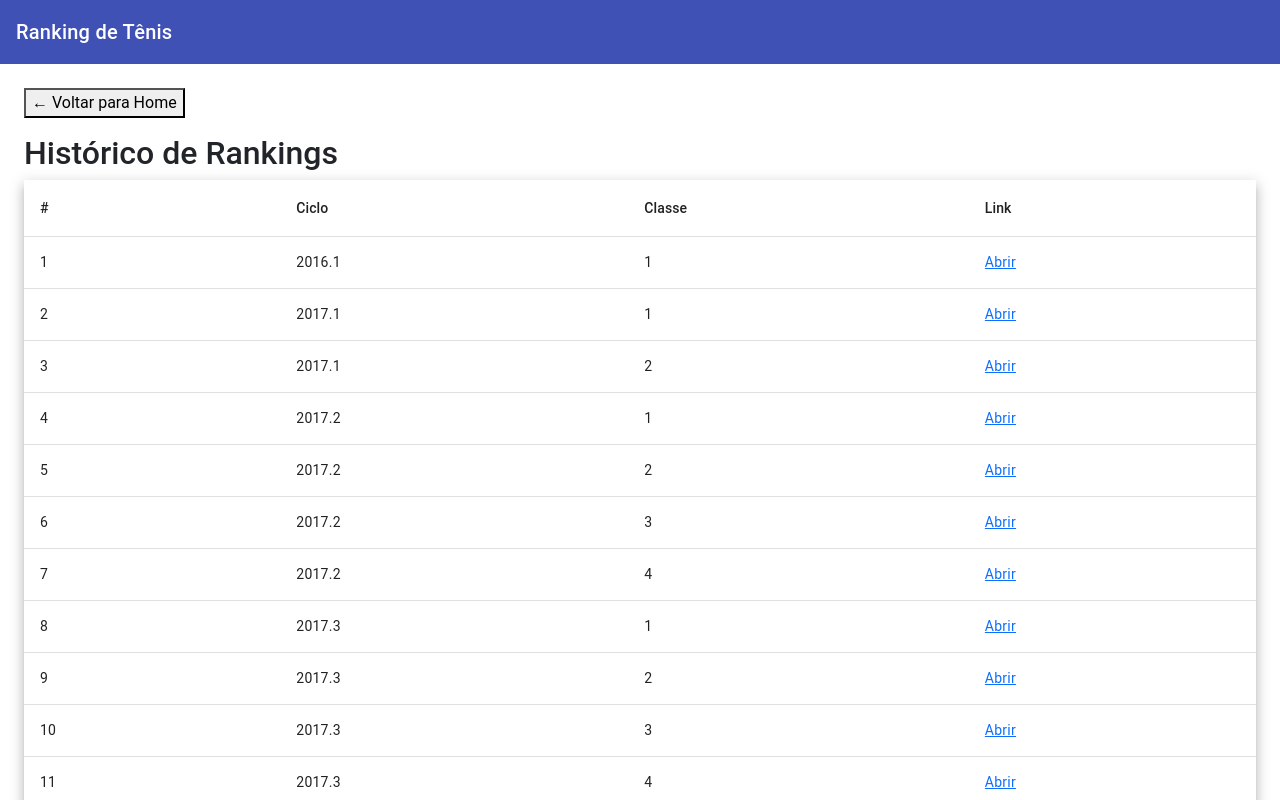
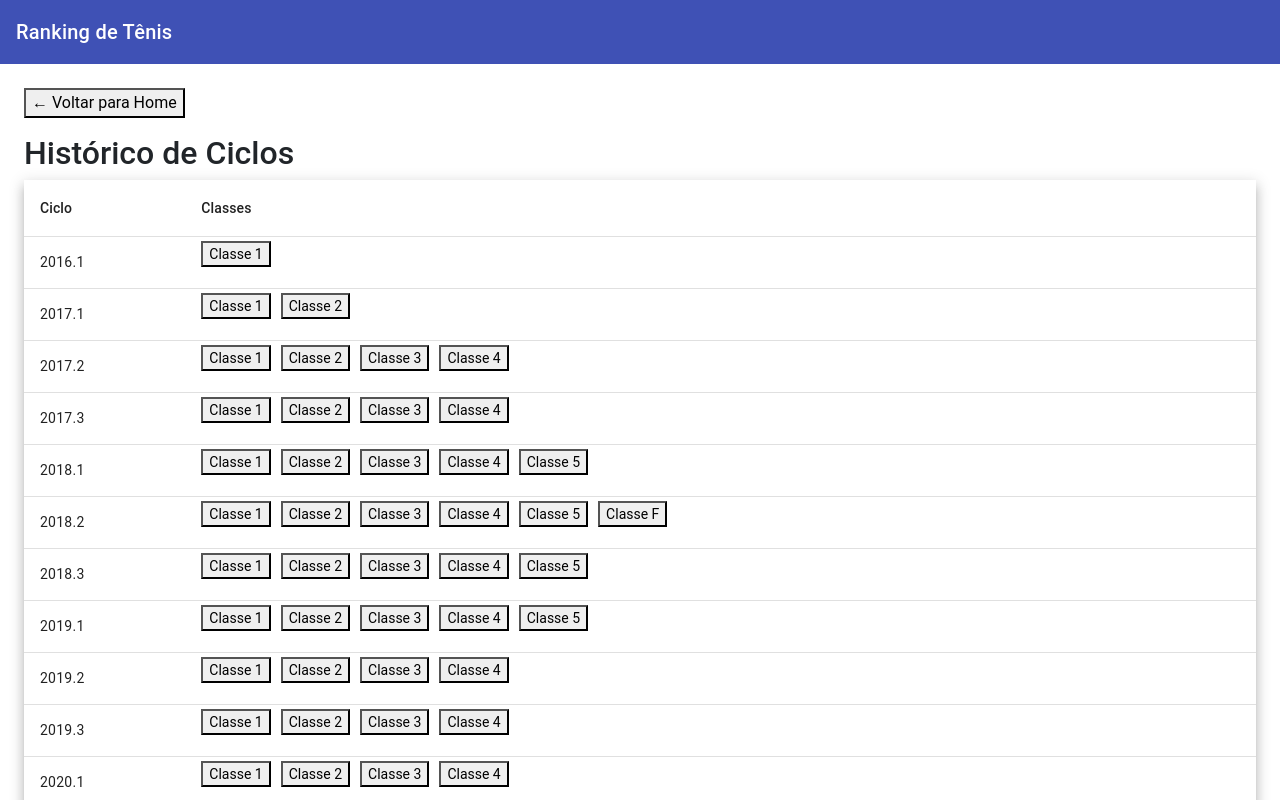
Before and after one commit to geovaniSchneider/tenis-np, an Angular app: page /ranking-history in a window 1280 px wide. Shown: the top 800 px of the page. Built offline with nearby package versions, Linux system fonts and the light colour scheme.

Commit message:
Ajuste dados 2017.2 e 3, historico de ciclos

```diff
--- a/src/app/components/head-to-head/head-to-head.component.ts
+++ b/src/app/components/head-to-head/head-to-head.component.ts
@@ -21,9 +21,10 @@ import { ActivatedRoute, Router } from '@angular/router';
   ],
   template: `
     <div class="container mt-3">
+
       <!-- Botão voltar -->
-      <button mat-button color="primary" class="mb-3" (click)="goBack()">
-        &larr; Voltar para Lista de Jogadores
+      <button mat-button color="primary" class="mb-3" (click)="goHome()">
+        &larr; Voltar para Home
       </button>
 
       <h2>Head-to-Head</h2>
@@ -226,7 +227,7 @@ export class HeadToHeadComponent implements OnInit {
     this.stats = this.ranking.getHeadToHeadStats(this.jogadorA, this.jogadorB);
   }
 
-  goBack() {
-    this.router.navigate(['/jogadores']);
+  goHome() {
+    this.router.navigate(['/home']);
   }
 }
--- a/src/app/components/home/home.component.html
+++ b/src/app/components/home/home.component.html
@@ -6,12 +6,17 @@
     </header>
 
     <button mat-raised-button color="primary" [routerLink]="['/jogadores']">
-        Lista de Jogadores
+        Jogadores
       </button>
 
       <button mat-raised-button color="primary" [routerLink]="['/ranking-history']">
         Histórico do Ranking
       </button>
+
+      <button mat-raised-button color="primary" [routerLink]="['/head-to-head']">
+        Head-to-Head
+      </button>
+
 
 
     <!-- Banner apoiadores (carrossel simples) -->
--- a/src/app/components/player-list/player-list.component.ts
+++ b/src/app/components/player-list/player-list.component.ts
@@ -33,14 +33,7 @@ interface PlayerStats {
         &larr; Voltar para Home
       </button>
 
-      <h2>Lista de Jogadores</h2>
-
-      <!-- Botão para Head-to-Head -->
-      <div class="mb-3">
-        <button mat-raised-button color="primary" [routerLink]="['/head-to-head']">
-          Ver Head-to-Head
-        </button>
-      </div>
+      <h2>Jogadores</h2>
 
       <table mat-table [dataSource]="dataSource" matSort class="table table-striped">
 
--- a/src/app/components/ranking-history/ranking-history.component.html
+++ b/src/app/components/ranking-history/ranking-history.component.html
@@ -5,39 +5,37 @@
     &larr; Voltar para Home
   </button>
 
-    <h2>Histórico de Rankings</h2>
+    <h2>Histórico de Ciclos</h2>
 
     <div *ngIf="carregando">Carregando...</div>
 
     <table *ngIf="!carregando" mat-table [dataSource]="dados" class="mat-elevation-z8 w-full">
-      <!-- Rank -->
-      <ng-container matColumnDef="rank">
-        <th mat-header-cell *matHeaderCellDef>#</th>
-        <td mat-cell *matCellDef="let element; let i = index">{{ i + 1 }}</td>
+
+      <!-- Coluna: Ciclo -->
+      <ng-container matColumnDef="ciclo">
+        <th mat-header-cell *matHeaderCellDef>Ciclo</th>
+        <td mat-cell *matCellDef="let element">{{ element.ciclo }}</td>
       </ng-container>
 
-      <!-- Ciclo -->
-      <ng-container matColumnDef="Ciclo">
-        <th mat-header-cell *matHeaderCellDef>Ciclo</th>
-        <td mat-cell *matCellDef="let element">{{ element.Ciclo }}</td>
-      </ng-container>
+      <!-- Coluna: Classes -->
+      <ng-container matColumnDef="classes">
+        <th mat-header-cell *matHeaderCellDef>Classes</th>
+        <td mat-cell *matCellDef="let element">
+          <ng-container *ngFor="let classe of element.classes; let i = index">
 
-      <!-- Classe -->
-      <ng-container matColumnDef="Classe">
-        <th mat-header-cell *matHeaderCellDef>Classe</th>
-        <td mat-cell *matCellDef="let element">{{ element.Classe }}</td>
-      </ng-container>
+            <button mat-button color="primary" class="mb-3" (click)="abrirLink(classe.link)" style="margin-right: 10px;">
+              Classe {{ classe.nome }}
+            </button>
 
-      <!-- Link -->
-      <ng-container matColumnDef="Link">
-        <th mat-header-cell *matHeaderCellDef>Link</th>
-        <td mat-cell *matCellDef="let element">
-
-          <a [href]="element.Link" target="_blank">Abrir</a>
+          </ng-container>
         </td>
       </ng-container>
 
-      <tr mat-header-row *matHeaderRowDef="['rank', 'Ciclo', 'Classe', 'Link']"></tr>
-      <tr mat-row *matRowDef="let row; columns: ['rank', 'Ciclo', 'Classe', 'Link'];"></tr>
+      <!-- Cabeçalho e linhas -->
+      <tr mat-header-row *matHeaderRowDef="['ciclo', 'classes']"></tr>
+      <tr mat-row *matRowDef="let row; columns: ['ciclo', 'classes'];"></tr>
+
     </table>
+
+
   </div>
--- a/src/app/components/ranking-history/ranking-history.component.ts
+++ b/src/app/components/ranking-history/ranking-history.component.ts
@@ -4,10 +4,14 @@ import { CommonModule } from '@angular/common';
 import { MatTableModule } from '@angular/material/table';
 import { ActivatedRoute, Router } from '@angular/router';
 
+interface Classe {
+  nome: string;
+  link: string;
+}
+
 interface RankingHistory {
-  Ciclo: string;
-  Classe: string;
-  Link: string;
+  ciclo: string;
+  classes: Classe[];
 }
 
 @Component({
@@ -37,21 +41,54 @@ export class RankingHistoryComponent implements OnInit {
       });
   }
 
+  // private parseCsv(csv: string): RankingHistory[] {
+  //   const linhas = csv.trim().split('\n');
+  //   const cabecalho = linhas.shift()?.split(',') ?? [];
+
+  //   return linhas.map(linha => {
+  //     const valores = linha.split(',');
+  //     return {
+  //       Ciclo: valores[cabecalho.indexOf('Ciclo')],
+  //       Classe: valores[cabecalho.indexOf('Classe')],
+  //       Link: valores[cabecalho.indexOf('Link')],
+  //     };
+  //   });
+  // }
+
   private parseCsv(csv: string): RankingHistory[] {
     const linhas = csv.trim().split('\n');
     const cabecalho = linhas.shift()?.split(',') ?? [];
 
-    return linhas.map(linha => {
+    const mapaCiclos: { [ciclo: string]: { nome: string; link: string }[] } = {};
+
+    for (const linha of linhas) {
       const valores = linha.split(',');
-      return {
-        Ciclo: valores[cabecalho.indexOf('Ciclo')],
-        Classe: valores[cabecalho.indexOf('Classe')],
-        Link: valores[cabecalho.indexOf('Link')],
-      };
-    });
+
+      const ciclo = valores[cabecalho.indexOf('Ciclo')];
+      const classe = valores[cabecalho.indexOf('Classe')];
+      const link = valores[cabecalho.indexOf('Link')];
+
+      if (!mapaCiclos[ciclo]) {
+        mapaCiclos[ciclo] = [];
+      }
+
+      mapaCiclos[ciclo].push({ nome: classe, link });
+    }
+
+    // Converte o mapa em uma lista de RankingHistory
+    return Object.entries(mapaCiclos).map(([ciclo, classes]) => ({
+      ciclo,
+      classes,
+    }));
   }
+
 
   goHome() {
     this.router.navigate(['/home']);
   }
+
+  abrirLink(url: string): void {
+    window.open(url, '_blank', 'noopener,noreferrer');
+  }
+
 }
```
Also changed, not shown: public/jogos.csv.
